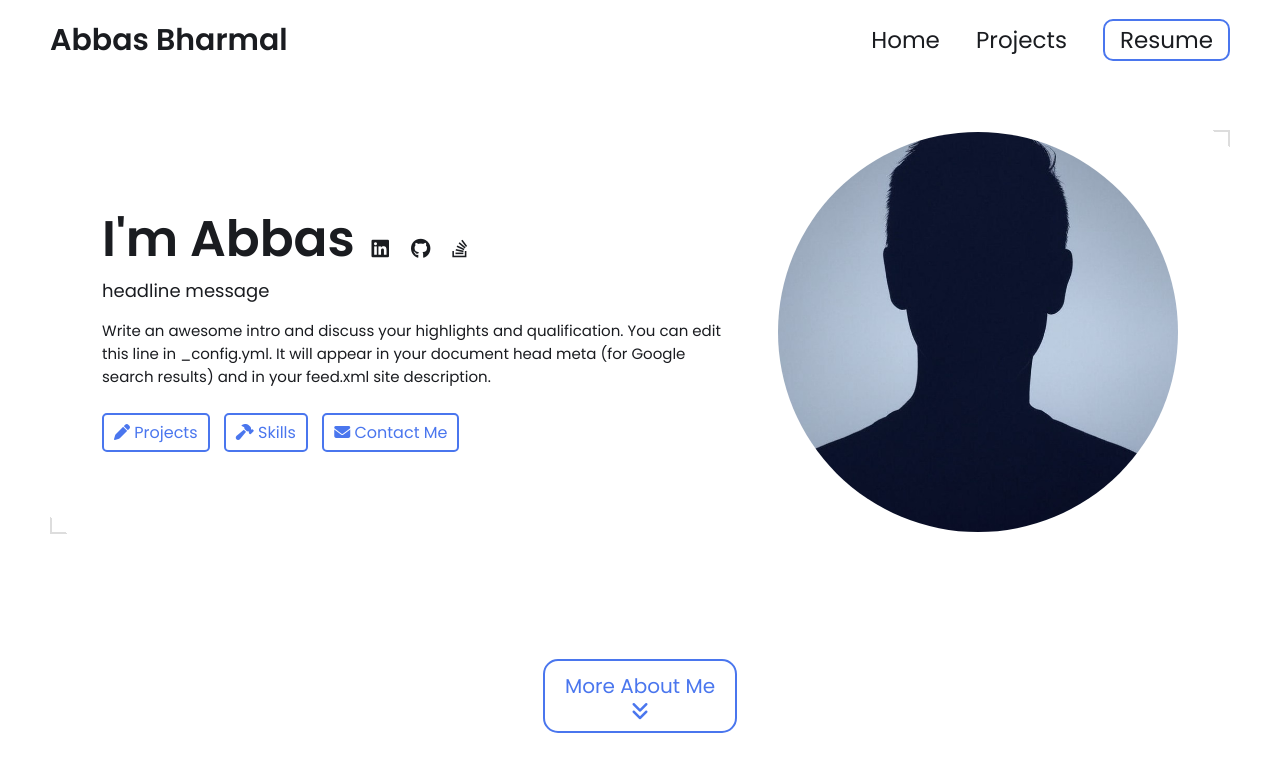
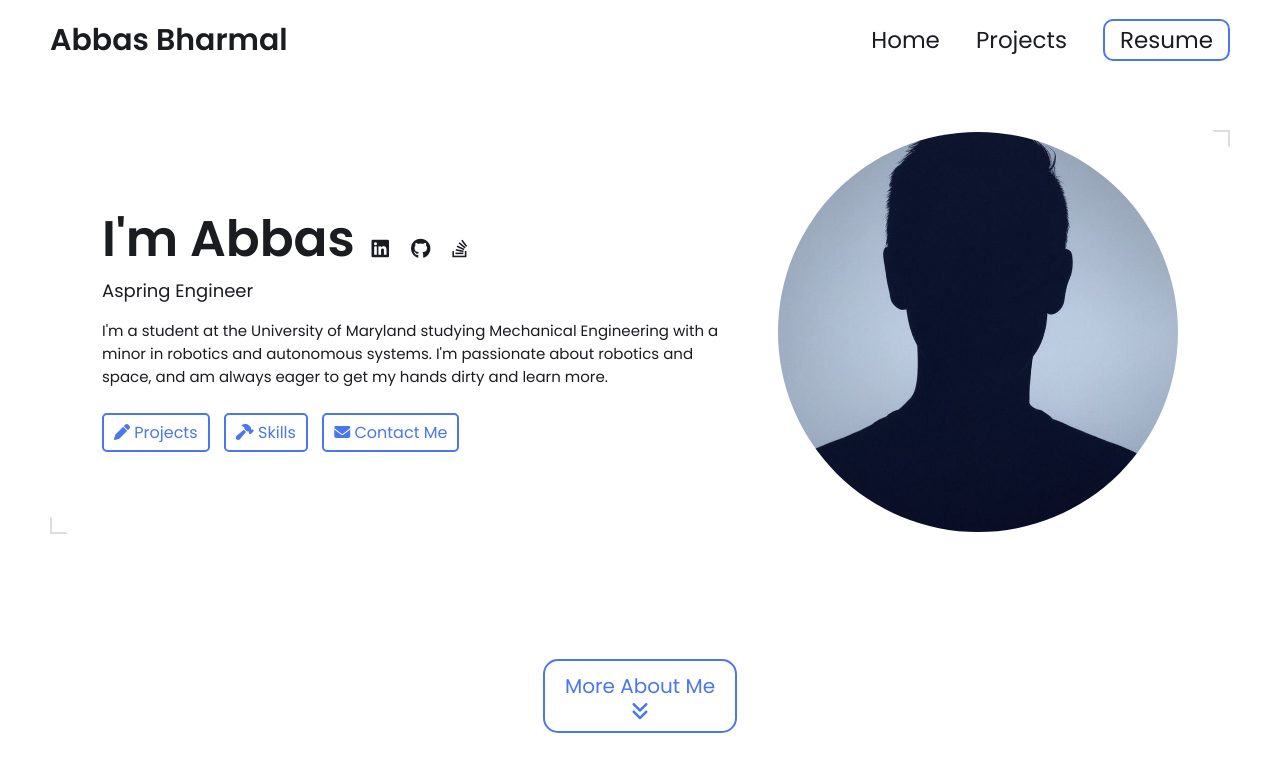
Before and after one commit to abharm/abharm.github.io, a Jekyll site: the page built from index.html, in a window 1280 px wide and 900 px high. Shown: the top 772 px of the window. Built offline with Jekyll 4.4.1, drawn with Linux system fonts in a browser that asks for light colours.

Commit message:
Update _config.yml

```diff
--- a/_config.yml
+++ b/_config.yml
@@ -13,11 +13,10 @@ title: Abbas Bharmal's Portfolio # This is what shows up in the tab of the brows
 
 # Hero Section
 name: Abbas Bharmal
-headline: headline message
+headline: Aspring Engineer
 description: >- # dont remove this line. this will ignore all new lines until the next section
-  Write an awesome intro and discuss your highlights and qualification. You can edit this
-  line in _config.yml. It will appear in your document head meta (for
-  Google search results) and in your feed.xml site description.
+  I'm a student at the University of Maryland studying Mechanical Engineering with a minor in robotics and autonomous systems.
+  I'm passionate about robotics and space, and am always eager to get my hands dirty and learn more.
 
 # Place your profile image in /assets/images/profile-image/folder and edit the file name
 profile_image: ./assets/images/profile-image/avatar.jpeg
@@ -31,8 +30,8 @@ resume-url: https://drive.google.com/file/d/13Z3duVzh-gguPU5r03oJVEE6rV9rd3DS/vi
 # Set up external links - this will show up as small icons next to your name.
 
 external-links:    # input only your own url slug. The icons with missing entries will not appear.
-  linkedin: test    # https://www.linkedin.com/in/{your url slug}
-  github: leea12    # https://github.com/{your url slug}
+  linkedin: abbas-bharmal1    # https://www.linkedin.com/in/{your url slug}
+  github: abharm    # https://github.com/{your url slug}
   stackoverflow: test      # https://stackoverflow.com/users/{your url slug}
   medium:            # https://medium.com/@{your url slug}
   x-twitter:   # https://x.com/{your url slug}
```
